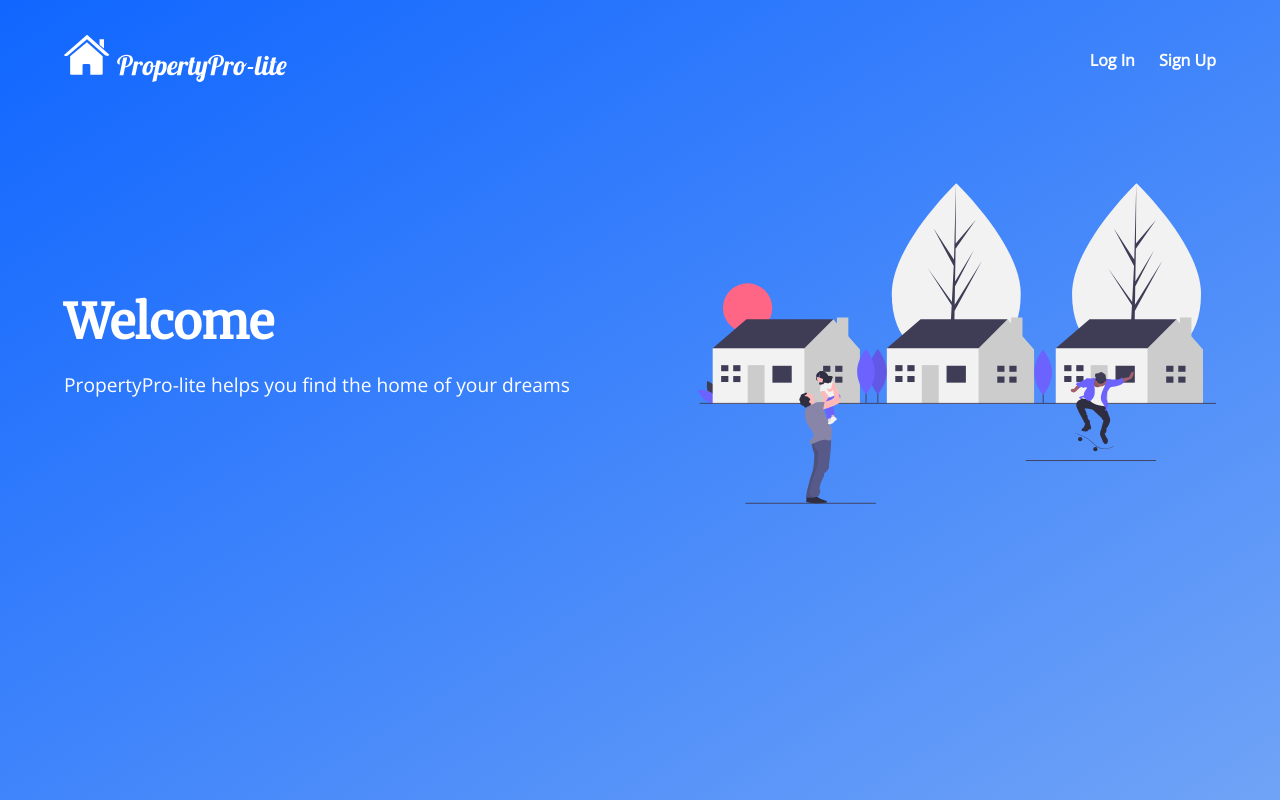
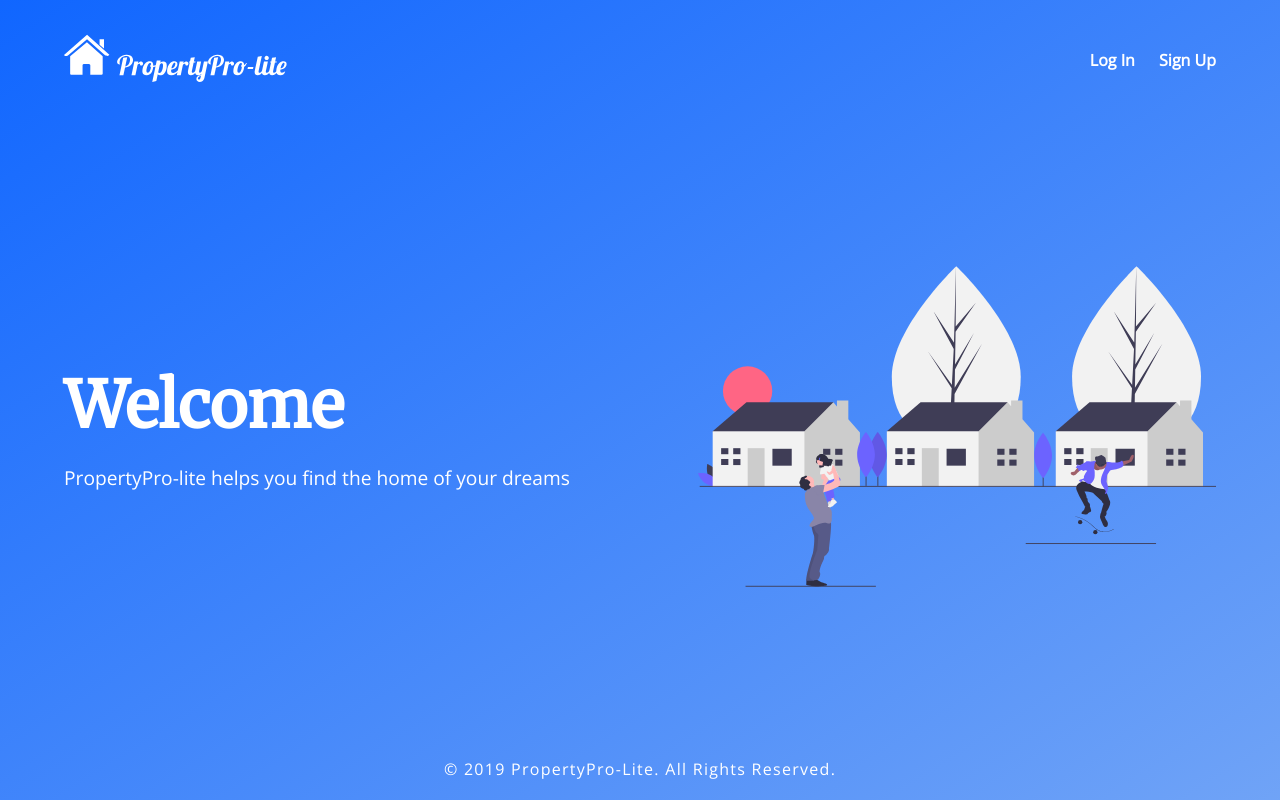
Before and after one commit to Qausim/PropertyPro-lite, a plain HTML site: page UI/index.html in a window 1280 px wide. Drawn offline with nearby package versions, Linux system fonts and the light colour scheme.

Commit message:
feature(add footer): add footer text to homepage

```diff
--- a/UI/css/index.css
+++ b/UI/css/index.css
@@ -4,6 +4,9 @@ body {
     color: #fff;
     overflow: auto;
     min-height: 100vh;
+    display: flex;
+    flex-direction: column;
+    justify-content: space-between;
 }
 
 .top-bar {
@@ -30,7 +33,7 @@ body {
     color: #fff;
 }
 
-main .promotional {
+main .msg-wrapper {
     display: flex;
     padding: var(--content-padding-wide) var(--content-padding-medium);
     flex-wrap: wrap;
@@ -39,13 +42,13 @@ main .promotional {
     text-align: center;
 }
 
-main .promotional div {
+main .msg-wrapper div {
     flex: 0 1 100%;
     margin-bottom: 20px;
 }
 
 main h2 {
-    font-size: 3em;
+    font-size: 4em;
     font-family: var(--headers-font-family);
     font-weight: 700;
 }
@@ -56,18 +59,18 @@ main p {
     line-height: 1.4em;
 }
 
-main .promotional .vector object {
+main .msg-wrapper .vector object {
     width: 100%;
     max-width: 700px;
 }
 
 @media screen and (min-width: 768px) {
-    main .promotional {
+    main .msg-wrapper {
         text-align: left;
         padding: var(--content-padding-wide) var(--content-padding-wide);
     }
 
-    main .promotional div {
+    main .msg-wrapper div {
         flex: 0 1 45%;
     }
 }
--- a/UI/css/universal.css
+++ b/UI/css/universal.css
@@ -34,6 +34,17 @@ body {
     display: none;
 }
 
+footer {
+    margin-bottom: 20px;
+}
+
+footer p {
+    text-transform: capitalize;
+    text-align: center;
+    font-weight: 400;
+    letter-spacing: 0.08em;
+}
+
 @media screen and (min-width: 768px) {
     .logo.big {
         display: block;
--- a/UI/index.html
+++ b/UI/index.html
@@ -28,7 +28,7 @@
     </div>
 
     <main>
-        <div class="promotional">
+        <div class="msg-wrapper">
             <div id="msg">
                 <h2>
                     Welcome
@@ -43,9 +43,9 @@
         </div>
     </main>
     <footer>
-        <p></p>
+        <p>
+            &copy; 2019 PropertyPro-lite. all rights reserved.
+        </p>
     </footer>
-
-    <script src="./js/index.js"></script>
 </body>
 </html>
```
